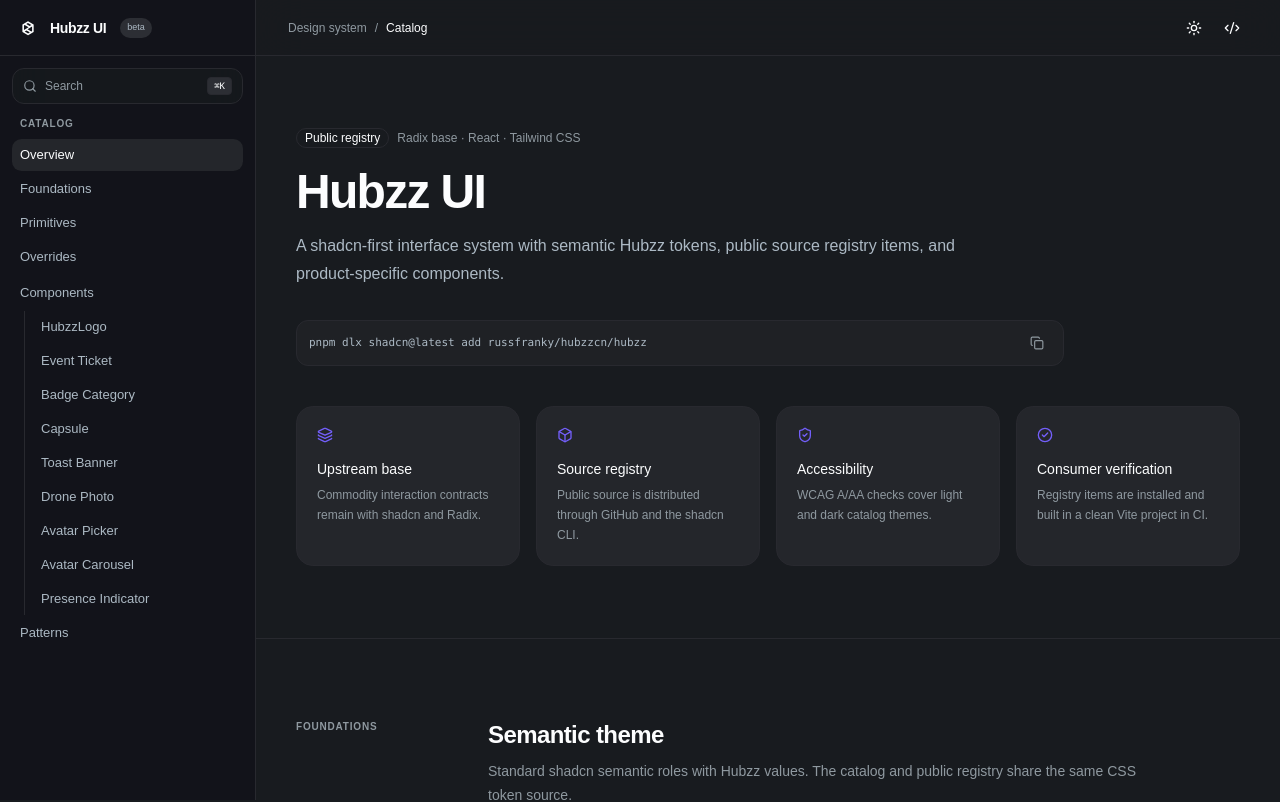
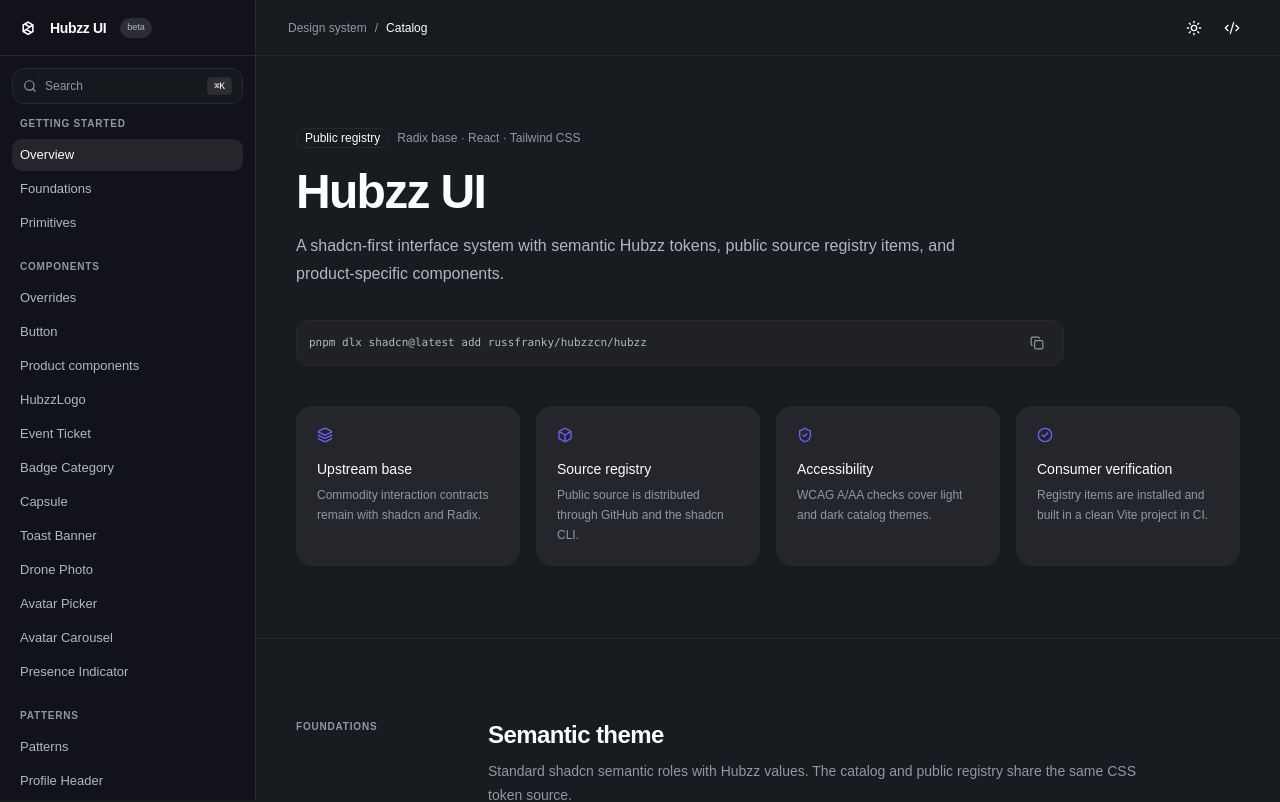
Before and after one commit to russfranky/hubzzcn, a React (Vite) app: page / in a window 1280 px wide. Shown: the top 802 px of the page. Built offline with nearby package versions, Linux system fonts and the light colour scheme.

Commit message:
polish(catalog): Mintlify-style Getting started / Components nav groups
Split the sidebar into uppercase Getting started, Components, and
Patterns groups with nested allExamples links and scrollspy pills.
Layout chrome only — no token or component color changes.

```diff
--- a/src/pages/Landing.tsx
+++ b/src/pages/Landing.tsx
@@ -42,18 +42,33 @@ function exampleNavLabel(meta: ExampleMeta) {
   return meta.navLabel ?? meta.title
 }
 
-const SECTION_NAV = [
+const GETTING_STARTED_NAV = [
   { href: "#overview", label: "Overview", id: "overview" },
   { href: "#foundations", label: "Foundations", id: "foundations" },
   { href: "#upstream", label: "Primitives", id: "upstream" },
-  { href: "#overrides", label: "Overrides", id: "overrides" },
-  { href: "#components", label: "Components", id: "components" },
-  { href: "#patterns", label: "Patterns", id: "patterns" },
 ] as const
+
+const OVERRIDE_NAV = allExamples
+  .map(getMeta)
+  .filter((meta) => meta.layer === "override")
+  .map((meta) => ({
+    href: `#${exampleSlug(meta)}`,
+    label: exampleNavLabel(meta),
+    id: exampleSlug(meta),
+  }))
 
 const COMPONENT_NAV = allExamples
   .map(getMeta)
   .filter((meta) => (meta.layer ?? "component") === "component")
+  .map((meta) => ({
+    href: `#${exampleSlug(meta)}`,
+    label: exampleNavLabel(meta),
+    id: exampleSlug(meta),
+  }))
+
+const PATTERN_NAV = allExamples
+  .map(getMeta)
+  .filter((meta) => meta.layer === "pattern")
   .map((meta) => ({
     href: `#${exampleSlug(meta)}`,
     label: exampleNavLabel(meta),
@@ -137,7 +152,9 @@ const SCROLLSPY_IDS = [
   "overrides",
   "components",
   "patterns",
+  ...OVERRIDE_NAV.map((item) => item.id),
   ...COMPONENT_NAV.map((item) => item.id),
+  ...PATTERN_NAV.map((item) => item.id),
 ]
 
 function useSectionScrollspy(sectionIds: string[], defaultId: string) {
@@ -276,43 +293,83 @@ export function Landing() {
           className="flex-1 overflow-y-auto px-3 pb-6"
           aria-label="Catalog navigation"
         >
+          <div className="space-y-5">
+            <div>
               <p className="mb-2 px-2 text-[10px] font-semibold tracking-[0.08em] text-muted-foreground uppercase">
-            Catalog
+                Getting started
               </p>
               <div className="space-y-0.5">
-            {SECTION_NAV.map((item) => {
-              if (item.id === "components") {
-                return (
-                  <div key={item.href} className="pt-0.5">
-                    <NavLink
-                      href={item.href}
-                      label={item.label}
-                      active={activeId === item.id}
-                    />
-                    <div className="mt-0.5 ml-3 space-y-0.5 border-l border-border pl-2">
-                      {COMPONENT_NAV.map((child) => (
-                        <NavLink
-                          key={child.href}
-                          href={child.href}
-                          label={child.label}
-                          active={activeId === child.id}
-                          nested
-                        />
-                      ))}
-                    </div>
-                  </div>
-                )
-              }
-
-              return (
+                {GETTING_STARTED_NAV.map((item) => (
                   <NavLink
                     key={item.href}
                     href={item.href}
                     label={item.label}
                     active={activeId === item.id}
                   />
-              )
-            })}
+                ))}
+              </div>
+            </div>
+
+            <div>
+              <p className="mb-2 px-2 text-[10px] font-semibold tracking-[0.08em] text-muted-foreground uppercase">
+                Components
+              </p>
+              <div className="space-y-0.5">
+                <NavLink
+                  href="#overrides"
+                  label="Overrides"
+                  active={activeId === "overrides"}
+                />
+                {OVERRIDE_NAV.map((item) => (
+                  <NavLink
+                    key={item.href}
+                    href={item.href}
+                    label={item.label}
+                    active={activeId === item.id}
+                    nested
+                  />
+                ))}
+                <NavLink
+                  href="#components"
+                  label="Product components"
+                  active={activeId === "components"}
+                />
+                {COMPONENT_NAV.map((item) => (
+                  <NavLink
+                    key={item.href}
+                    href={item.href}
+                    label={item.label}
+                    active={activeId === item.id}
+                    nested
+                  />
+                ))}
+              </div>
+            </div>
+
+            <div>
+              <p className="mb-2 px-2 text-[10px] font-semibold tracking-[0.08em] text-muted-foreground uppercase">
+                Patterns
+              </p>
+              <div className="space-y-0.5">
+                <NavLink
+                  href="#patterns"
+                  label="Patterns"
+                  active={
+                    activeId === "patterns" ||
+                    PATTERN_NAV.some((item) => item.id === activeId)
+                  }
+                />
+                {PATTERN_NAV.map((item) => (
+                  <NavLink
+                    key={item.href}
+                    href={item.href}
+                    label={item.label}
+                    active={activeId === item.id}
+                    nested
+                  />
+                ))}
+              </div>
+            </div>
           </div>
         </nav>
       </aside>
```
Lines whose indentation alone changed are shown as unchanged.
